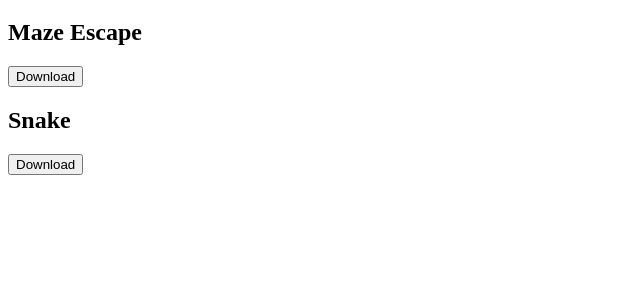
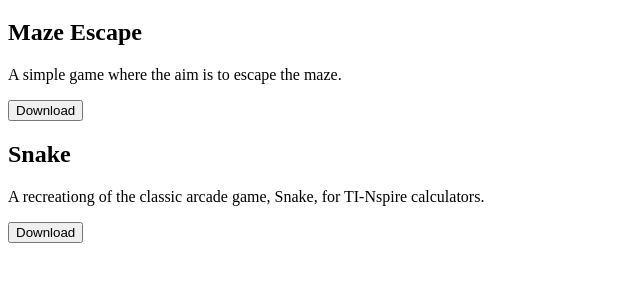
Before and after one commit to Matt-DESTROYER/TI-Nspire-Programs, a plain HTML site: page index.html in a window 1280 px wide. Shown: the part 61-342 px from the top of the page, without its empty margins (0-640 px from the left). Drawn offline with Linux system fonts and the light colour scheme.

Commit message:
Update index.html

```diff
--- a/index.html
+++ b/index.html
@@ -11,10 +11,12 @@
 	<h1>TI-Nspire Programs</h1>
 	<div>
 		<h2>Maze Escape</h2>
+		<p>A simple game where the aim is to escape the maze.</p>
 		<a href="https://Matt-DESTROYER.github.io/TI-Nspire-Programs/Maze Escape.zip"><button>Download</button></a>
 	</div>
 	<div>
 		<h2>Snake</h2>
+		<p>A recreationg of the classic arcade game, Snake, for TI-Nspire calculators.</p>
 		<a href="https://Matt-DESTROYER.github.io/TI-Nspire-Programs/Snake.zip"><button>Download</button></a>
 	</div>
 </body>
```
